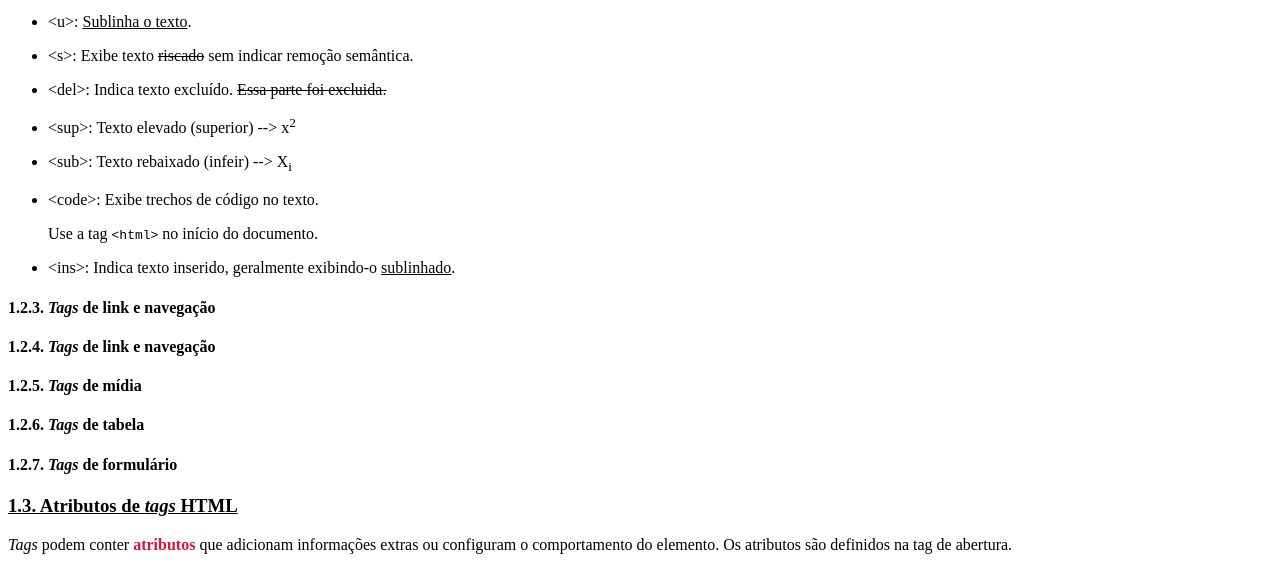
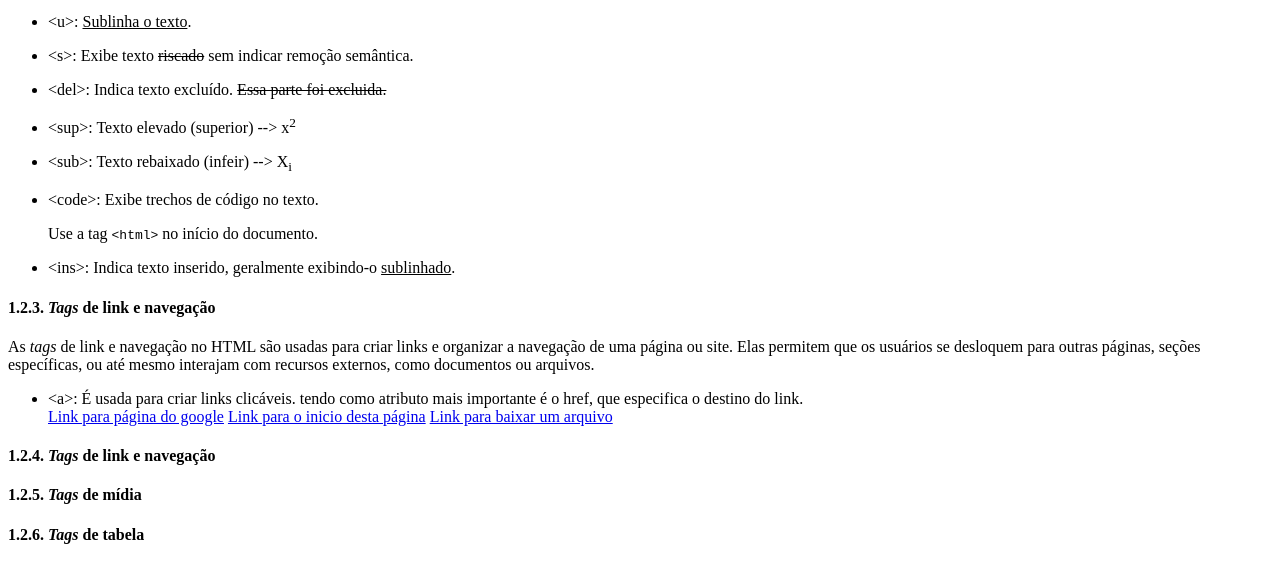
Before and after one commit to dimasmsoares/Aprendendo_html, a plain HTML site: page index.html in a window 1280 px wide. Shown: the part 1796-2358 px from the top of the page. Drawn offline with Linux system fonts and the light colour scheme.

Commit message:
20-01-25

```diff
--- a/index.html
+++ b/index.html
@@ -54,10 +54,10 @@ A tag <html> pode conter alguns atributos importantes, sendo os principais:
     </head>
 
     <body>
-        <h1>Aprendendo HTML (&lt;h1&gt;)</h1>
+        <h1 id="sobre">Aprendendo HTML (&lt;h1&gt;)</h1>
 
         <h2>1. Tags (&lt;h2&gt;)</h2>
-        <p>No contexto <strong>HTML</strong>, as <em>tags</em> são elementos usados para estruturas e organizar o conteúdo de uma pégina web. Cada <em>tag</em> é uma instrução que informa ao navegador como exibir determinado conteúdo ou como ele deve se comportar. As <em>tags</em> são a base da linguagem HTML e são representadas por nomes envolvidos por <u>colchetes angulares</u> (&lt; &gt;).</p>
+        <p>No contexto <strong>HTML</strong>, as <em>tags</em> são elementos usados para estruturar e organizar o conteúdo de uma pégina web. Cada <em>tag</em> é uma instrução que informa ao navegador como exibir determinado conteúdo ou como ele deve se comportar. As <em>tags</em> são a base da linguagem HTML e são representadas por nomes envolvidos por <u>colchetes angulares</u> (&lt; &gt;).</p>
 
         <h3><u>1.1. Estrutura de uma <em>tag</em></u></h3>
         <p>A maioria das <em>tags</em> têm uma abertura e um fechamento, formando um elemento HTML</p>
@@ -130,6 +130,17 @@ A tag <html> pode conter alguns atributos importantes, sendo os principais:
         </ul>
 
         <h4>1.2.3. <em>Tags</em> de link e navegação</h4>
+        <p>As <em>tags</em> de link e navegação no HTML são usadas para criar links e organizar a navegação de uma página ou site. Elas permitem que os usuários se desloquem para outras páginas, seções específicas, ou até mesmo interajam com recursos externos, como documentos ou arquivos.</p>
+        <ul>
+            <li>&lt;a&gt;: É usada para criar links clicáveis. tendo como atributo mais importante é o href, que especifica o destino do link.</li>
+            <a href="https://www.google.com/" target="_blank">Link para página do google</a>
+            <a href="#sobre">Link para o inicio desta página</a>
+            <a href="python.jpeg" download>Link para baixar um arquivo</a>
+
+        </ul>
+
+
+
         <h4>1.2.4. <em>Tags</em> de link e navegação</h4>
         <h4>1.2.5. <em>Tags</em> de mídia</h4>
         <h4>1.2.6. <em>Tags</em> de tabela</h4>
```
Also changed, not shown: 1 other file.
